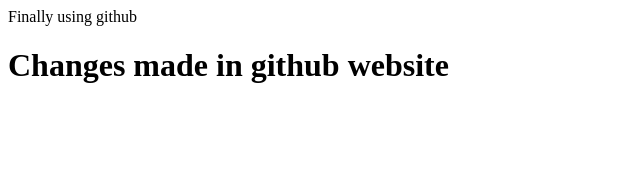
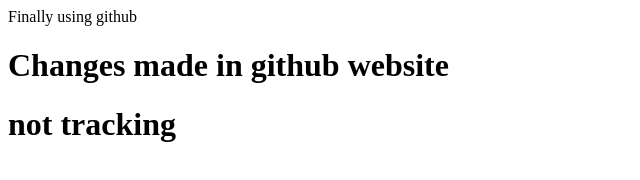
Before and after one commit to mjweather/gitWeb, a plain HTML site: page index.html in a window 1280 px wide. Shown: the whole page, without its empty margins (0-640 px from the left). Drawn offline with Linux system fonts and the light colour scheme.

Commit message:
Updating
trying

```diff
--- a/index.html
+++ b/index.html
@@ -8,5 +8,6 @@
 <body>
     Finally using github
     <h1>Changes made in github website</h1>
+    <h1>not tracking</h1>
 </body>
 </html>
```
